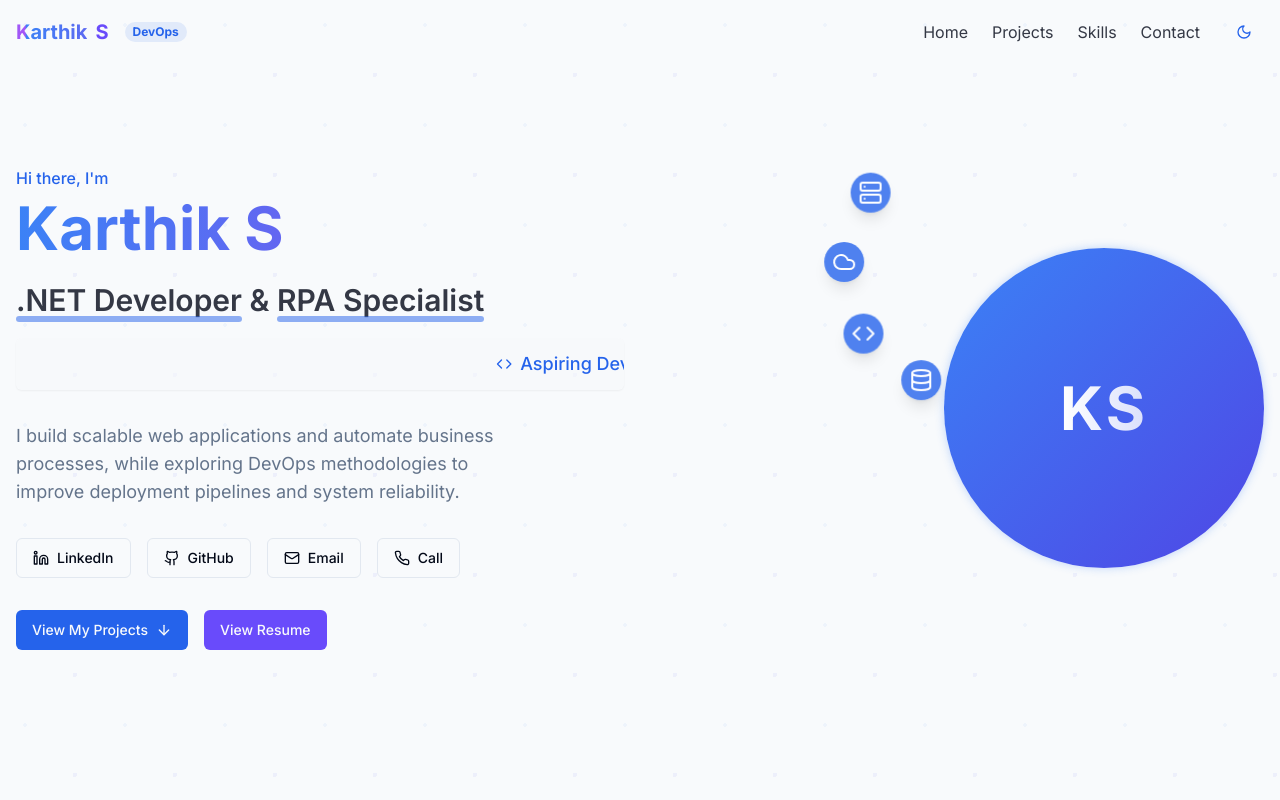
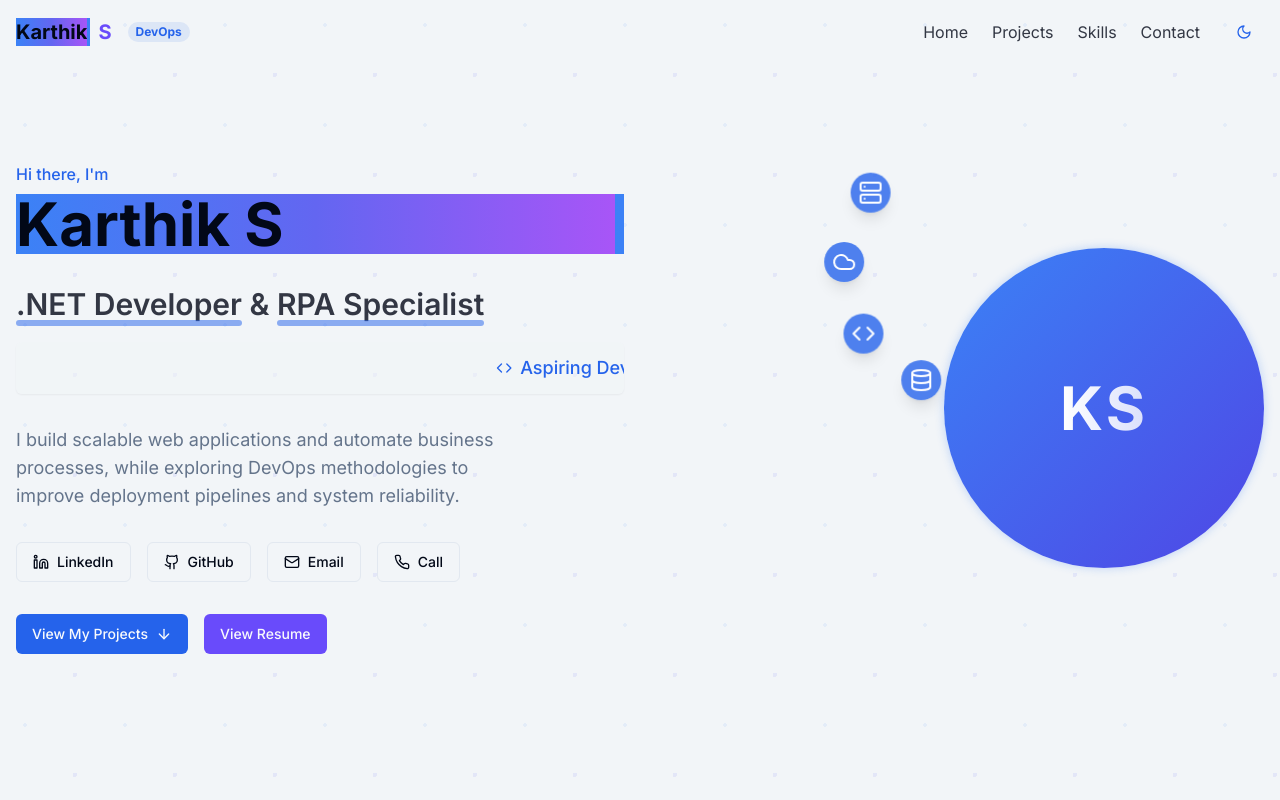
Before and after one commit to karthik0932/karthik0932, a React (Vite) app: page / in a window 1280 px wide. Shown: the top 800 px of the page. Built offline with nearby package versions, Linux system fonts and the light colour scheme.

Commit message:
feat: Implement typing animation and background changes
- Added typing animation to the name in the Hero section.
- Modified the background color in light mode.

```diff
--- a/src/components/Hero.tsx
+++ b/src/components/Hero.tsx
@@ -1,5 +1,5 @@
 
-import React from 'react';
+import React, { useEffect, useState } from 'react';
 import { ArrowDown, Github, Linkedin, Mail, Phone, Code, Database, Server, Cloud } from 'lucide-react';
 import { Button } from '@/components/ui/button';
 import {
@@ -12,6 +12,17 @@ import { HoverCard, HoverCardContent, HoverCardTrigger } from "@/components/ui/h
 import { cn } from '@/lib/utils';
 
 const Hero: React.FC = () => {
+  const [typingComplete, setTypingComplete] = useState(false);
+
+  useEffect(() => {
+    // Set typing complete after the animation duration
+    const timer = setTimeout(() => {
+      setTypingComplete(true);
+    }, 4500); // Animation is 3.5s + 1s delay
+
+    return () => clearTimeout(timer);
+  }, []);
+
   return (
     <section id="home" className="pt-28 pb-20 md:pt-32 md:pb-28 min-h-screen flex flex-col justify-center">
       <div className="container mx-auto px-4">
@@ -19,7 +30,10 @@ const Hero: React.FC = () => {
           <div className="order-2 md:order-1 animate-fade-in">
             <p className="text-primary font-medium mb-2">Hi there, I'm</p>
             <h1 className="text-4xl md:text-5xl lg:text-6xl font-bold mb-6 relative">
-              <span className="inline-block name-animation bg-gradient-to-r from-blue-500 via-indigo-500 to-purple-500">Karthik S</span>
+              <span className={cn(
+                "inline-block bg-gradient-to-r from-blue-500 via-indigo-500 to-purple-500",
+                typingComplete ? "permanent typing-animation" : "typing-animation"
+              )}>Karthik S</span>
             </h1>
             <h2 className="text-2xl md:text-3xl font-semibold text-foreground/80 mb-5">
               <span className="highlight">.NET Developer</span> & <span className="highlight">RPA Specialist</span>
--- a/src/components/Navbar.tsx
+++ b/src/components/Navbar.tsx
@@ -36,7 +36,7 @@ const Navbar: React.FC = () => {
     )}>
       <div className="container mx-auto px-4 py-3 flex justify-between items-center">
         <a href="#home" className="text-xl font-bold flex items-center gap-2">
-          <span className="name-animation-nav bg-gradient-to-r from-blue-500 via-indigo-500 to-purple-500">Karthik</span>
+          <span className="typing-animation nav bg-gradient-to-r from-blue-500 via-indigo-500 to-purple-500">Karthik</span>
           <span className="text-secondary">S</span>
           <span className="ml-2 text-xs py-0.5 px-2 rounded-full bg-primary/10 text-primary">DevOps</span>
         </a>
--- a/src/index.css
+++ b/src/index.css
@@ -1,4 +1,3 @@
-
 @import url('https://fonts.googleapis.com/css2?family=Inter:wght@300;400;500;600;700&display=swap');
 
 @tailwind base;
@@ -7,7 +6,7 @@
 
 @layer base {
   :root {
-    --background: 210 40% 98%;
+    --background: 210 30% 96%;
     --foreground: 222.2 84% 4.9%;
 
     --card: 0 0% 100%;
@@ -82,8 +81,8 @@
   body {
     @apply bg-background text-foreground transition-colors duration-300;
     background-image:
-      radial-gradient(circle at 25px 25px, rgba(59, 130, 246, 0.05) 2%, transparent 0%),
-      radial-gradient(circle at 75px 75px, rgba(99, 102, 241, 0.07) 2%, transparent 0%);
+      radial-gradient(circle at 25px 25px, rgba(59, 130, 246, 0.08) 2%, transparent 0%),
+      radial-gradient(circle at 75px 75px, rgba(99, 102, 241, 0.1) 2%, transparent 0%);
     background-size: 100px 100px;
   }
 
@@ -124,6 +123,27 @@
     @apply transition-all duration-300 hover:shadow-md hover:-translate-y-0.5;
   }
 
+  .typing-animation {
+    display: inline-block;
+    overflow: hidden;
+    border-right: 0.15em solid transparent;
+    white-space: nowrap;
+    position: relative;
+    animation:
+      typing 3.5s steps(10, end) 1s 1 normal both,
+      blink-caret 0.75s step-end infinite;
+  }
+
+  .typing-animation.permanent {
+    animation:
+      typing 3.5s steps(10, end) 1s 1 normal both,
+      text-shimmer 3s ease-in-out infinite alternate;
+  }
+
+  .typing-animation.nav {
+    animation: text-shimmer 4s ease-in-out infinite alternate;
+  }
+
   .name-animation {
     background-size: 200% auto;
     background-clip: text;
@@ -142,7 +162,7 @@
 
   .avatar-pulse {
     animation: pulse 3s ease-in-out infinite;
-    box-shadow: 0 0 20px 5px rgba(var(--primary), 0.3);
+    box-shadow: 0 0 20px 5px rgba(59, 130, 246, 0.3);
   }
 
   .devops-avatar-container {
@@ -170,6 +190,16 @@
   .devops-avatar-item:nth-child(4) {
     animation-delay: -7.5s;
   }
+}
+
+@keyframes typing {
+  from { width: 0 }
+  to { width: 100% }
+}
+
+@keyframes blink-caret {
+  from, to { border-color: transparent }
+  50% { border-color: rgba(59, 130, 246, 0.75) }
 }
 
 @keyframes marquee {
```
